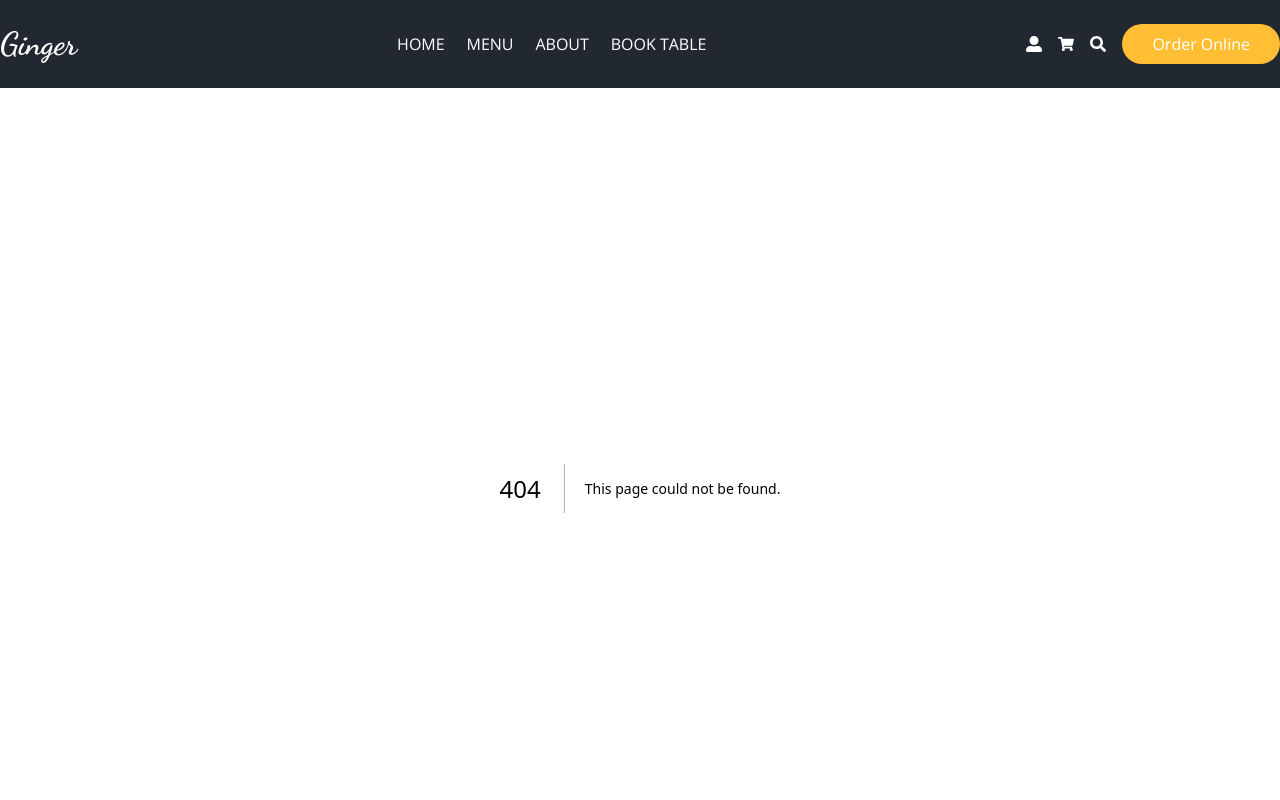
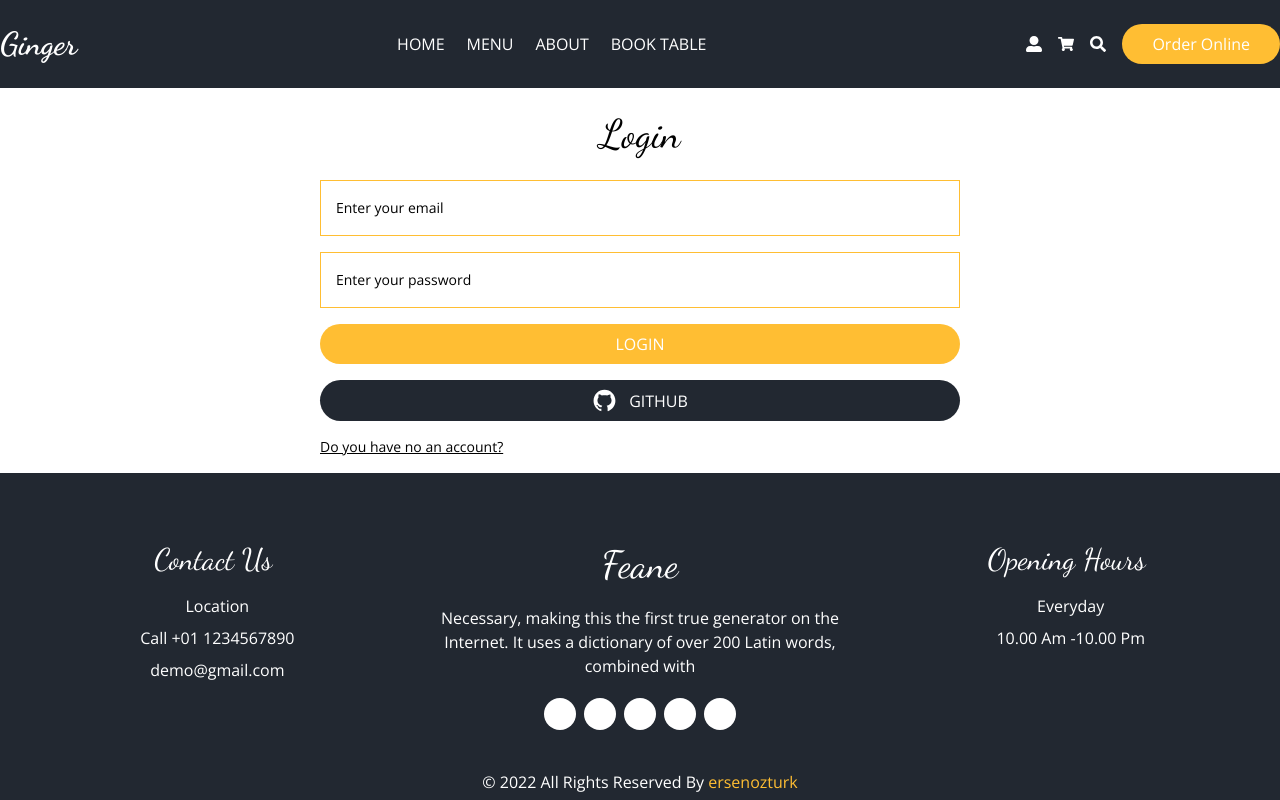
Before and after one commit to ersenozturk/full-stack-ordering-application, a Next.js app: page /login in a window 1280 px wide. Before the commit this address had no page. Shown: the top 800 px of the page. Built offline with nearby package versions, Linux system fonts and the light colour scheme.

Commit message:
login page and comp created formik and yup entegreted

```diff
--- /dev/null
+++ b/components/auth/Admin.jsx
@@ -0,0 +1,8 @@
+
+const Admin = () => {
+  return (
+    <div>Admin</div>
+  )
+}
+
+export default Admin
--- /dev/null
+++ b/components/auth/Login.jsx
@@ -0,0 +1,69 @@
+import { useFormik } from "formik";
+import { loginSchema } from "../../schema/loginSchema";
+import { AiFillGithub } from "react-icons/ai";
+import Input from "../form/Input";
+import PrimayBtn from "../ui/PrimayBtn";
+import Title from "../ui/Title";
+import Link from "next/link";
+
+const Login = () => {
+    const onSubmit = async (values, actions) => {
+        await new Promise((resolve) => setTimeout(resolve, 2000));
+        actions.resetForm();
+        console.log('first')
+      };
+
+  const formik = useFormik({
+    initialValues: {
+      email: "",
+      password: "",
+    },
+    onSubmit,
+    validationSchema: loginSchema,
+  });
+
+  const loginInput = [
+    {
+      id: 1,
+      name: "email",
+      type: "email",
+      span: "Enter your email",
+      value: formik.values.email,
+      errorMessage: formik.errors.email,
+      touched:formik.touched.email
+    },
+    {
+      id: 2,
+      name: "password",
+      type: "password",
+      span: "Enter your password",
+      value: formik.values.password,
+      errorMessage: formik.errors.password,
+      touched:formik.touched.password
+    },
+  ];
+
+  return (
+    <div className="w-1/2 mx-auto flex flex-col gap-4 my-4">
+      <Title titleClass="text-[2.5rem]">Login</Title>
+      <form action="#" className="w-full flex flex-col gap-4" onSubmit={formik.handleSubmit}>
+        {loginInput.map((eachInput) => {
+          return <Input key={eachInput.id} {...eachInput} onChange={formik.handleChange}
+          onBlur={formik.handleBlur} />;
+        })}
+        <PrimayBtn type='submit' addClass="uppercase">Login</PrimayBtn>
+        <PrimayBtn addClass="!bg-secondary flex items-center justify-center gap-3">
+          <span>
+            <AiFillGithub size={25} />
+          </span>
+          <span className="uppercase">Github</span>
+        </PrimayBtn>
+        <Link className="underline text-sm" href="/register">
+          Do you have no an account?
+        </Link>
+      </form>
+    </div>
+  );
+};
+
+export default Login;
--- /dev/null
+++ b/components/auth/Register.jsx
@@ -0,0 +1,8 @@
+
+const Register = () => {
+  return (
+    <div>Register</div>
+  )
+}
+
+export default Register
--- a/components/layout/Header.jsx
+++ b/components/layout/Header.jsx
@@ -48,12 +48,12 @@ const Header = () => {
         </nav>
 
         <div className="flex-center  gap-x-4">
-          <a
+          <Link
             className="transition ease-in-out delay-100 hover:text-primary"
-            href="#"
+            href="/login"
           >
             <FaUserAlt />
-          </a>
+          </Link>
           <a
             className="transition ease-in-out delay-100 hover:text-primary"
             href="#"
--- a/components/ui/Book.jsx
+++ b/components/ui/Book.jsx
@@ -8,8 +8,6 @@ const Book = () => {
   const onSubmit = async (values, actions) => {
     await new Promise((resolve) => setTimeout(resolve, 2000));
     actions.resetForm();
-    console.log(values);
-    console.log(actions);
   };
 
   const formik = useFormik({
--- /dev/null
+++ b/pages/admin/index.jsx
@@ -0,0 +1,9 @@
+//!admin page
+
+import Admin from "../../components/auth/Admin"
+
+const Index = () => {
+  return <Admin/>
+}
+
+export default Index
--- /dev/null
+++ b/pages/login/index.jsx
@@ -0,0 +1,10 @@
+//! Login page
+
+import Login from "../../components/auth/Login";
+
+const Index = () => {
+  return <Login />
+
+};
+
+export default Index;
--- /dev/null
+++ b/pages/register/index.jsx
@@ -0,0 +1,9 @@
+//! register page
+
+import Register from "../../components/auth/Register"
+
+const Index = () => {
+    return <Register/>
+  }
+
+  export default Index
--- /dev/null
+++ b/schema/loginSchema.js
@@ -0,0 +1,15 @@
+import * as Yup from "yup";
+
+export const loginSchema = () =>
+  Yup.object({
+    email: Yup.string()
+      .required("Email is required.")
+      .email("Email is invalid."),
+    password: Yup.string()
+      .required("Password is required.")
+      .min(8, "Password must be at least 8 characters.")
+      .matches(
+        /^(?=.*[a-z])(?=.*[A-Z])(?=.*\d)(?=.*[@$!%*?&])[A-Za-z\d@$!%*?&]{8,}$/,
+        "Password must contain at least one uppercase, one lowercase, one number and one special character."
+      ),
+  });
```
